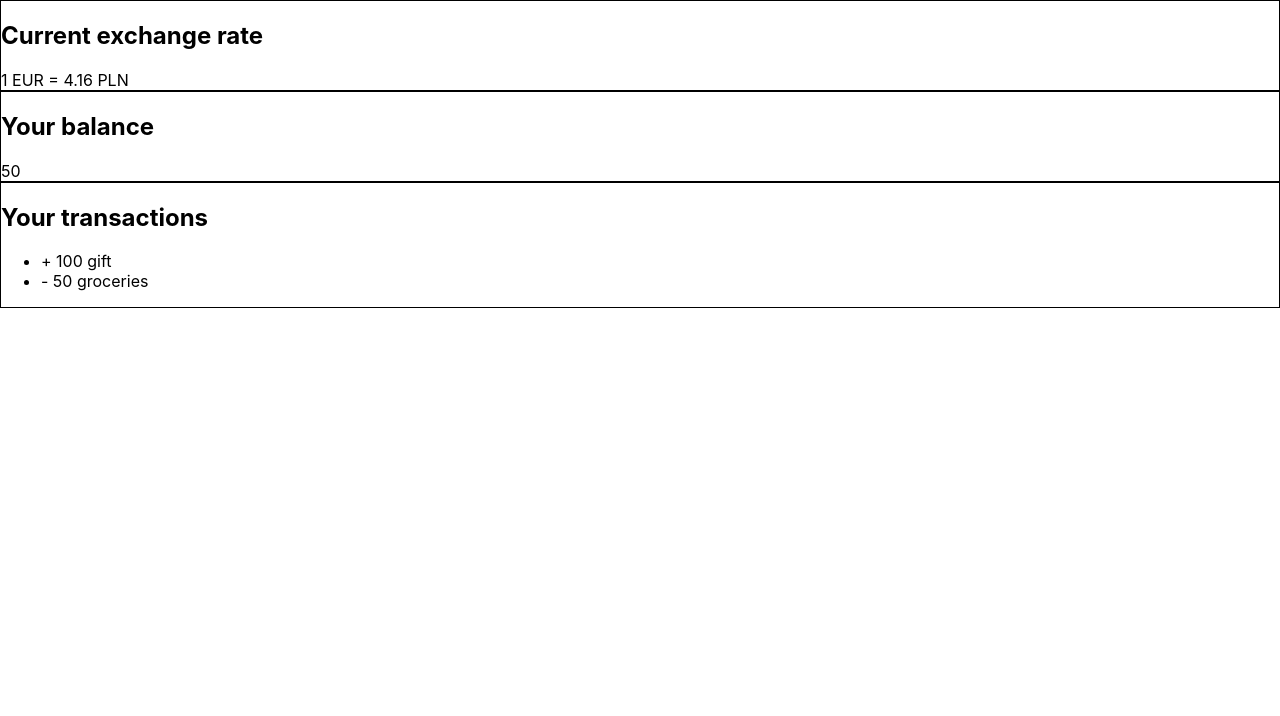
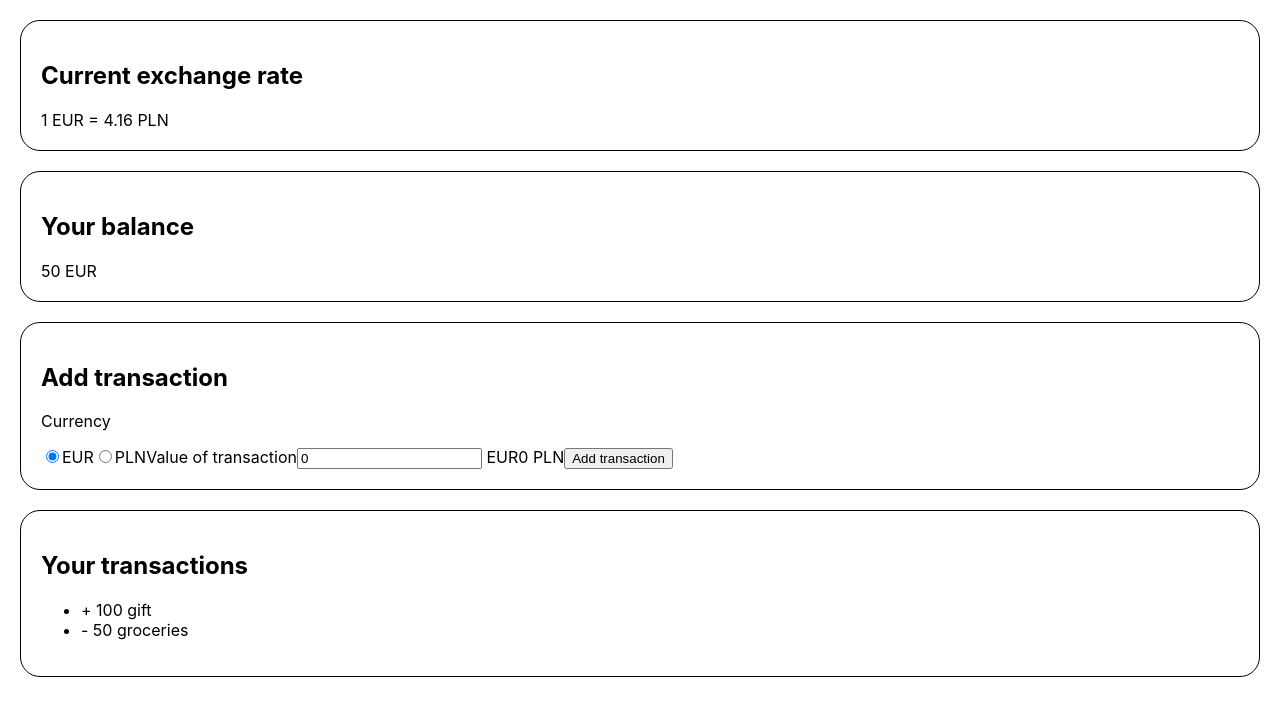
Before and after one commit to DamianStyczen/transactions, a React (Create React App) app: page / in a window 1280 px wide. Shown: the top 716 px of the page. Built offline with nearby package versions, Linux system fonts and the light colour scheme.

Commit message:
Add basic add transaction form

```diff
--- a/src/App.js
+++ b/src/App.js
@@ -3,6 +3,7 @@ import TransactionList from './components/transaction-list';
 import Section from './components/section';
 import Balance from './components/balance';
 import ExchangeRate from './components/exchange-rate';
+import AddTransactionForm from './components/add-transaction-form';
 
 function App() {
   const exchangeRate = 4.16;
@@ -27,6 +28,9 @@ function App() {
       <Section title='Your balance'>
         <Balance transactions={transactions} />
       </Section>
+      <Section title='Add transaction'>
+        <AddTransactionForm exchangeRate={exchangeRate} />
+      </Section>
       <Section title='Your transactions'>
         <TransactionList transactions={transactions} />
       </Section>
--- /dev/null
+++ b/src/components/add-transaction-form/add-transaction-form.component.js
@@ -0,0 +1,50 @@
+import React, {useState} from 'react';
+
+const AddTransactionForm = ({ exchangeRate }) => {
+const [selectedCurrency, setCurrency] = useState('EUR');
+const [value, setValue] = useState(0);
+const convertedValue = selectedCurrency === 'EUR'
+    ? `${value * exchangeRate} PLN`
+    : `${value / exchangeRate} EUR`;
+
+const handleSubmit = event => {
+    event.preventDefault();
+    console.log('Submited!');
+};
+
+return (
+    <form onSubmit={handleSubmit}>
+    <p>Currency</p>
+    <label>
+        <input
+            type='radio'
+            name='currency'
+            checked={selectedCurrency === 'EUR'}
+            onChange={() => setCurrency('EUR')}
+        />
+        EUR
+    </label>
+    <label>
+        <input
+            type='radio'
+            name='currency'
+            value='PLN'
+            checked={selectedCurrency === 'PLN'}
+            onChange={() => setCurrency('PLN')}
+        />
+        PLN
+    </label>
+
+    <label>
+        Value of transaction
+        <input type='number' value={value} onChange={(e) => setValue(e.target.value)} /> {selectedCurrency}
+    </label>
+    <span>{ convertedValue }</span>
+    <button type='submit' >Add transaction</button>
+
+
+    </form>
+  );
+}
+
+export default AddTransactionForm;
--- /dev/null
+++ b/src/components/add-transaction-form/index.js
@@ -0,0 +1,3 @@
+import AddTransactionForm from './add-transaction-form.component';
+
+export default AddTransactionForm;
--- a/src/components/balance/balance.component.js
+++ b/src/components/balance/balance.component.js
@@ -3,7 +3,7 @@ import React from 'react';
 const Balance = ({ transactions }) => {
 const output = transactions.reduce((acc, item) => (acc + item.value), 0);
 return (
-    <span>{ output }</span>
+    <span>{ output } EUR</span>
   );
 }
 
--- a/src/components/section/section.style.js
+++ b/src/components/section/section.style.js
@@ -1,5 +1,8 @@
 import styled from 'styled-components';
 
 export const Wrapper = styled.section`
+    margin: 20px;
+    padding: 20px;
     border: 1px solid black;
+    border-radius: 20px;
 `;
```
